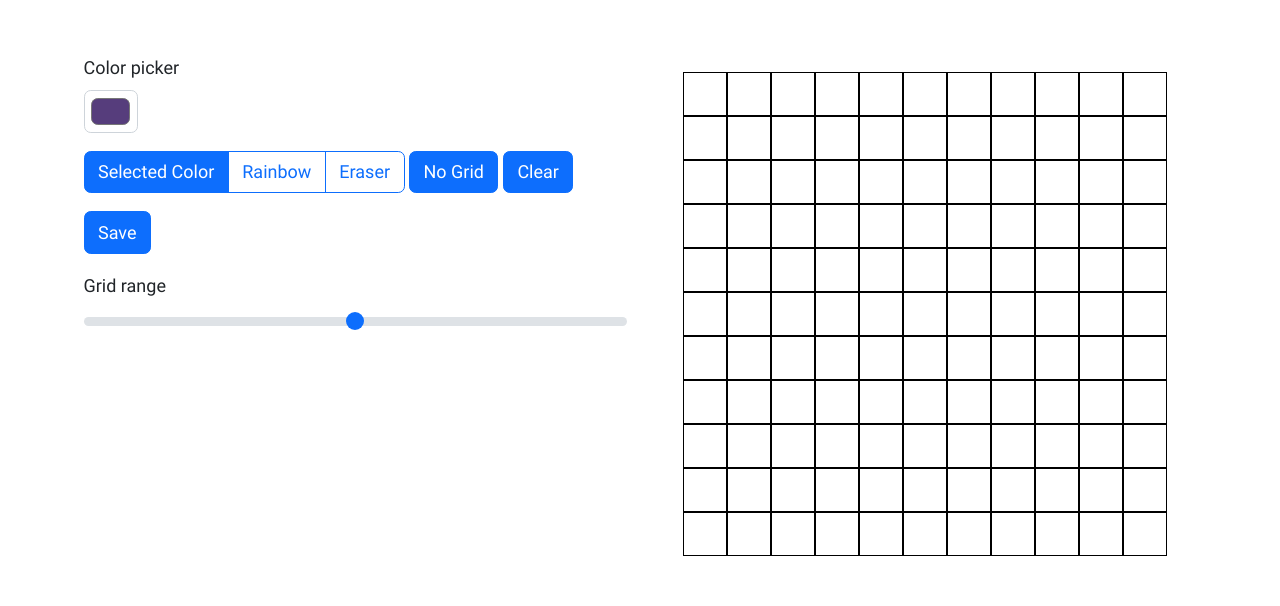
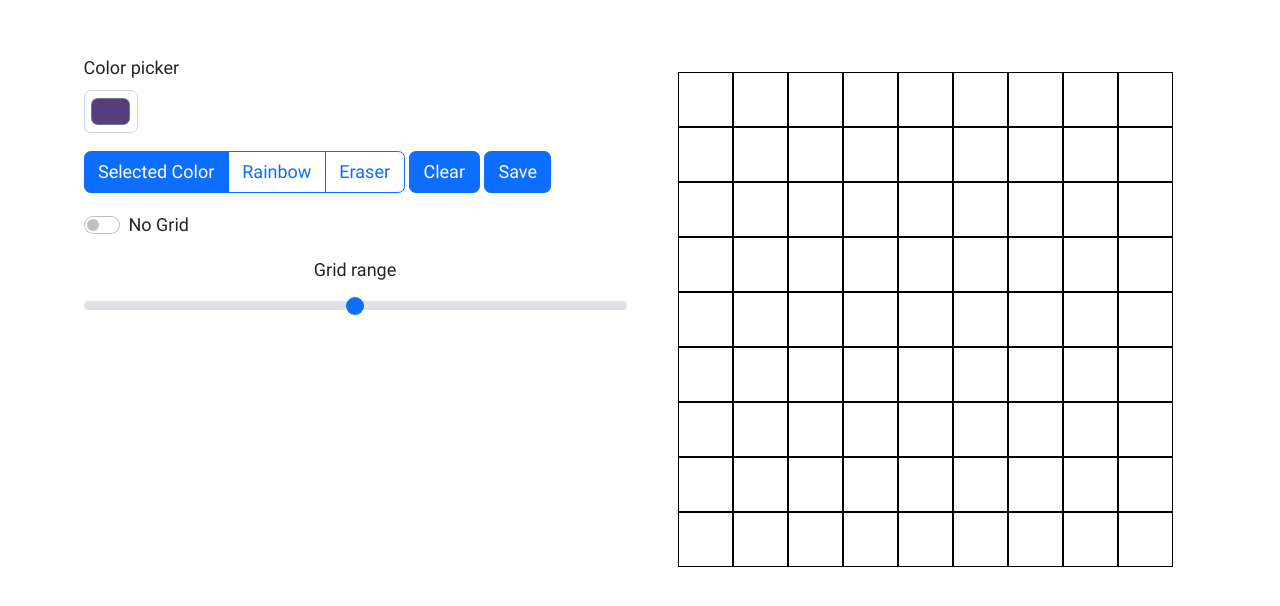
Before and after one commit to peimanhp/Etch-a-Sketch, a plain HTML site: page index.html in a window 1280 px wide. Drawn offline with Linux system fonts and the light colour scheme.

Commit message:
no-grid switch added

```diff
--- a/index.html
+++ b/index.html
@@ -26,7 +26,8 @@
                         <div class="btn-group mt-3 " role="group" aria-label="Basic radio toggle button group">
                             <input type="radio" class="btn-check" name="btnradio" id="selectedColorBtn"
                                 autocomplete="off" checked>
-                            <label class="btn btn-outline-primary text-nowrap" for="selectedColorBtn">Selected Color</label>
+                            <label class="btn btn-outline-primary text-nowrap" for="selectedColorBtn">Selected
+                                Color</label>
 
                             <input type="radio" class="btn-check" name="btnradio" id="rainbowBtn" autocomplete="off">
                             <label class="btn btn-outline-primary" for="rainbowBtn">Rainbow</label>
@@ -34,16 +35,22 @@
                             <input type="radio" class="btn-check" name="btnradio" id="eraserBtn" autocomplete="off">
                             <label class="btn btn-outline-primary" for="eraserBtn">Eraser</label>
                         </div>
-                        <!-- grid off button -->
-                        <button class="btn btn-primary mt-3 text-nowrap" data-bs-toggle="button" id="no_grid">No Grid</button>
                         <!-- clear button -->
                         <button class="btn btn-primary mt-3" id="clear">Clear</button>
                         <!-- save button -->
                         <button class="btn btn-primary mt-3" id="Save">Save</button>
                     </div>
+                    <!-- grid off switch -->
+                    <div class="form-check form-switch mt-3">
+                        <input class="form-check-input" type="checkbox" role="switch" id="no_grid">
+                        <label class="form-check-label" for="no_grid">No Grid</label>
+                    </div>
+
                     <!-- grid range -->
-                    <label for="grid_range" class="form-label mt-3 d-block">Grid range</label>
-                    <input type="range" class="form-range" min="11" max="99" id="grid_range">
+                    <div class="text-center">
+                        <label for="grid_range" class="form-label mt-3 d-block">Grid range</label>
+                        <input type="range" class="form-range" min="11" max="99" id="grid_range">
+                    </div>
                 </div>
                 <div class="col">
                     <div class="mx-auto mt-3" id="sketch_board">
@@ -60,6 +67,6 @@
     <script src="./js/bootstrap.bundle.min.js">
     </script>
     <script src="./js/script.js"></script>
-</body>
+    </body>
 
 </html>
--- a/js/script.js
+++ b/js/script.js
@@ -1,19 +1,10 @@
-let rows = 44;
-let grid = 11;
+let rows = 55;
+let grid = 9;
+let gridBtnPressed = 0;
 
 // stop dragging elements
 document.body.ondragstart = () => {
   return false;
-};
-
-// change grid with grid handler
-let range = document.getElementById("grid_range");
-range.oninput = (e) => {
-  rows = e.target.value;
-  grid = Math.floor(sketchWidth / rows);
-  sketchBoard.innerHTML = "";
-  sketchBoard.style.border = "";
-  numOfSquars(grid);
 };
 
 // buttons
@@ -24,14 +15,24 @@ const noGrid = document.getElementById("no_grid");
 const clear = document.getElementById("clear");
 const Save = document.getElementById("Save");
 
+noGrid.checked = false;
+
+// change grid with grid handler
+let range = document.getElementById("grid_range");
+range.value = 55;
+range.oninput = (e) => {
+  rows = e.target.value;
+  grid = Math.floor(sketchWidth / rows);
+  sketchBoard.innerHTML = "";
+  numOfSquars(grid);
+};
+
 // setup sketch width
 let widthScreen = screen.width;
 let sketchWidth;
 if (widthScreen < 540) {
   sketchWidth = 320;
 } else sketchWidth = 500;
-
-console.log(grid);
 
 const sketchBoard = document.getElementById("sketch_board");
 
@@ -41,7 +42,7 @@ function createSquars(id) {
   newDiv.id = id;
   newDiv.style.display = "inline-block";
   newDiv.style.boxSizing = "border-box";
-  newDiv.style.border = "1px solid black";
+  if (gridBtnPressed % 2 == 0) newDiv.style.border = "1px solid black";
   newDiv.style.width = `${rows}px`;
   newDiv.style.height = `${rows}px`;
   sketchBoard.appendChild(newDiv);
@@ -91,11 +92,12 @@ function brush(e) {
   }
 }
 
-noGrid.addEventListener('click', onOffGrid);
+noGrid.addEventListener("click", onOffGrid);
 
 function onOffGrid() {
-  squaresArray.forEach(item => {
-    if (!item.style.border) {
+  gridBtnPressed++;
+  squaresArray.forEach((item) => {
+    if (gridBtnPressed % 2 == 0) {
       item.style.border = "1px solid black";
       sketchBoard.style.border = "";
     } else {
@@ -105,8 +107,10 @@ function onOffGrid() {
   });
 }
 
-clear.addEventListener('click', resetAll);
+clear.addEventListener("click", resetAll);
 
 function resetAll() {
-  squaresArray.forEach(item => { item.style.backgroundColor = '' });
+  squaresArray.forEach((item) => {
+    item.style.backgroundColor = "";
+  });
 }
```
Also changed, not shown: css/style.css (line endings or trailing spaces).
